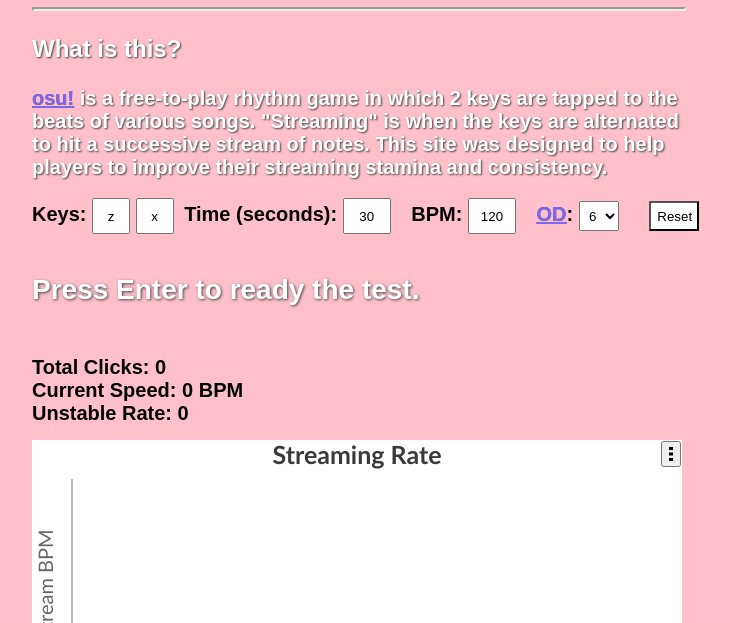
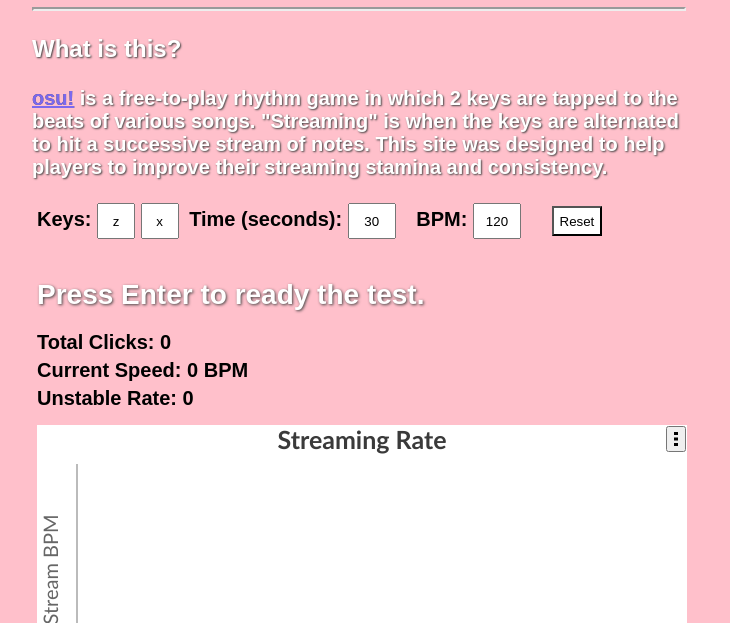
Before and after one commit to keyaa/osu-stream-practice, a plain HTML site: page index.html in a window 1280 px wide. Shown: the part 177-800 px from the top of the page, without its empty margins (288-1018 px from the left). Drawn offline with nearby package versions, Linux system fonts and the light colour scheme.

Commit message:
Removed OD and other complicated features

```diff
--- a/css/style.css
+++ b/css/style.css
@@ -38,6 +38,7 @@ a {
     text-shadow: 0 0 0 #444;
 }
 .elements {
+    margin: 5px;
     position: relative;
     font-family: Arial;
     font-size: 20px;
@@ -74,24 +75,14 @@ a {
     height: 30px;
     text-align: center;
 }
-#OD {
-    width: 40px;
-    height: 30px;
-    text-align: center;
-}
 #status {
     position: relative;
     font-size: 28px;
     text-align: left;
     color: white;
     text-shadow: 1px 1px 3px #444;
-    margin: 20px 0px 0px 0px;
+    margin: 20px 0px 20px 0px;
     left: 0px;
-}
-#Result {
-    position: relative;
-    clear: left;
-    margin: 50px 0px 0px 0px;
 }
 #hiterror {
     position: absolute;
--- a/index.html
+++ b/index.html
@@ -32,35 +32,19 @@
         <input type="text" class="inputbutton" id="key1" maxlength="1" value="z" onkeyup="updatevalues(event)"/>
         <input type="text" class="inputbutton" id="key2" maxlength="1" value="x" onkeyup="updatevalues(event)"/> Time (seconds):
         <input type="text" class="inputbutton" id="seconds" maxlength="3" value="30" onkeyup="updatevalues(event)"/> BPM:
-        <input type="text" class="inputbutton" id="BPM" maxlength="3" value="120" onkeyup="updatevalues(event)"/> <a href="https://osu.ppy.sh/help/wiki/Beatmap_Editor/Song_Setup#overall-difficulty">OD</a>:
-        <select class="inputbutton" onClick="updatevalues(event)" id="OD">
-        <option value="0">0</option>
-        <option value="1">1</option>
-        <option value="2">2</option>
-        <option value="3">3</option>
-        <option value="4">4</option>
-        <option value="5">5</option>
-        <option value="6" selected="selected">6</option>
-        <option value="7">7</option>
-        <option value="8">8</option>
-        <option value="9">9</option>
-        <option value="10">10</option>
-        </select>
+        <input type="text" class="inputbutton" id="BPM" maxlength="3" value="120" onkeyup="updatevalues(event)"/>
         <input type="button" class="inputbutton" id="reset" value="Reset" onClick="resetvalues()">
         <br>
         <div id="status"> Press Enter to ready the test.</div>
     </form>
-    <div>
-    <div class="elements" id="Result">
-        Total Clicks: 0<br>
-        Current Speed: 0 BPM<br>
-        Unstable Rate: 0
-    </div>
+    <div class="elements" id="Result1"> Total Clicks: 0</div>
+    <div class="elements" id="Result2"> Current Speed: 0 BPM</div>
+    <div class="elements" id="Result3"> Unstable Rate: 0 </div>
     <div class="elements">
         <img id="hiterror" src=""></img>
     </div>
     </div>
     <div id="chartContainer" class="elements" style="width:650px;height:300px;margin-bottom:15px;margin-top:15px"></div>
-    <p>Original by arctic, rewritten by Ckris, presented by keyaa. Metronome by cwilso.</p>
+    <p style="font-size:18px;text-align:center">Original by <a href="https://github.com/arctic5/osuStreamSpeed.js" target="_blank">arctic</a>, rewritten by <a href="https://github.com/ckrisirkc/osuStreamSpeed.js" target="_blank">Ckris</a>, presented by <a href="https://github.com/keyaa/osu-stream-practice" target="_blank">keyaa</a>. Metronome by <a href="https://github.com/cwilso/metronome" target="_blank">cwilso</a>.</p>
 </body>
 </html>
--- a/js/metronome.js
+++ b/js/metronome.js
@@ -39,6 +39,7 @@ function scheduleNote( beatNumber, time ) {
         return; // we're not playing non-8th 16th notes
     if ( (noteResolution==2) && (beatNumber%4))
         return; // we're not playing non-quarter 8th notes
+
     // create an oscillator
     var osc = audioContext.createOscillator();
     osc.connect( audioContext.destination );
--- a/js/newmain.js
+++ b/js/newmain.js
@@ -369,9 +369,12 @@ function update(click) {
             Unstable Rate: n/a\
         ");
         } else {
-            $("div#Result").html(" Total Clicks: " + clickTimes.length.toString() + "<br>\
-                Current Speed: " + (Math.round(60000/(Date.now() - clickTimes[clickTimes.length-4])).toFixed(0)) + " BPM<br>\
-                Unstable Rate: " + (Math.round(unstableRate * 100000) / 100000).toFixed(3));
+            $("div#Result1").html(" Total Clicks: " + clickTimes.length.toString());
+            if (clickTimes.length % 4 == 0)
+            {
+                $("div#Result2").html("Current Speed: " + (Math.round(60000/(Date.now() - clickTimes[clickTimes.length-4])).toFixed(0)) + " BPM");
+            }
+            $("div#Result3").html("Unstable Rate: " + (Math.round(unstableRate * 100000) / 100000).toFixed(1));
             if (counterNumber == 0) {
             var chart = $("#chartContainer").CanvasJSChart();
             chart.options.data[runNumber].dataPoints.push({
--- a/js/script.js
+++ b/js/script.js
@@ -1,6 +1,5 @@
 var k1 = 'z';
 var k2 = 'x';
-var OD = 6;
 var BPM = 120;
 var seconds = 30;
 var start = false;
@@ -11,7 +10,6 @@ function resetvalues()
 {
     k1 = 'z';
     k2 = 'x';
-    OD = 6;
     BPM = 120;
     seconds = 30;
     start = false;
@@ -21,7 +19,6 @@ function resetvalues()
     document.getElementById("key2").value = k2;
     document.getElementById("seconds").value = seconds;
     document.getElementById("BPM").value = BPM;
-    document.getElementById("OD").value = OD;
     updatevalues();
 }
 function begin()
@@ -74,7 +71,6 @@ function updatevalues()
     k2 = document.getElementById("key2").value;
     seconds = document.getElementById("seconds").value;
     BPM = document.getElementById("BPM").value;
-    OD = document.getElementById("OD").value;
     step = 1000 / (BPM / 15);
     stepper = 0 - step;
     changeTempo(BPM);
```
